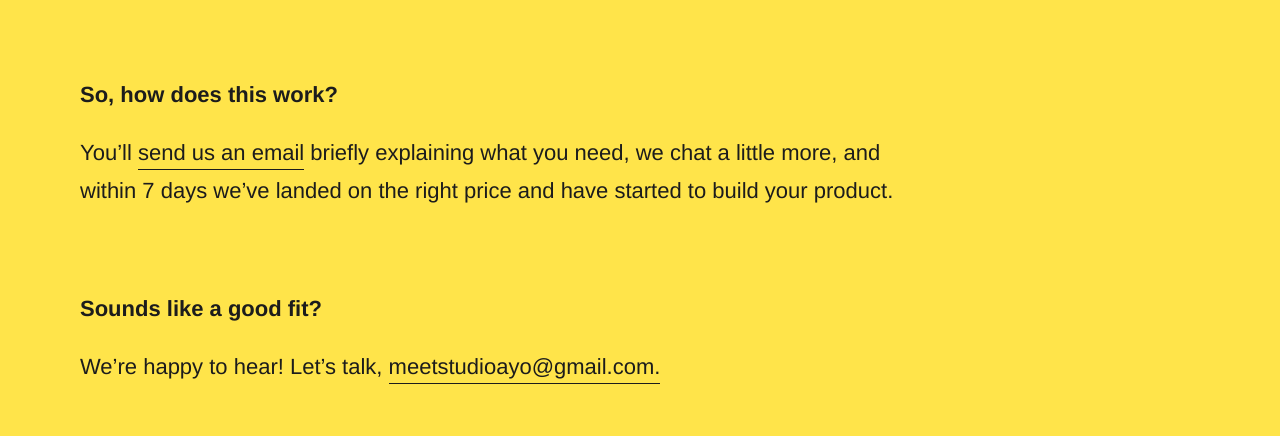
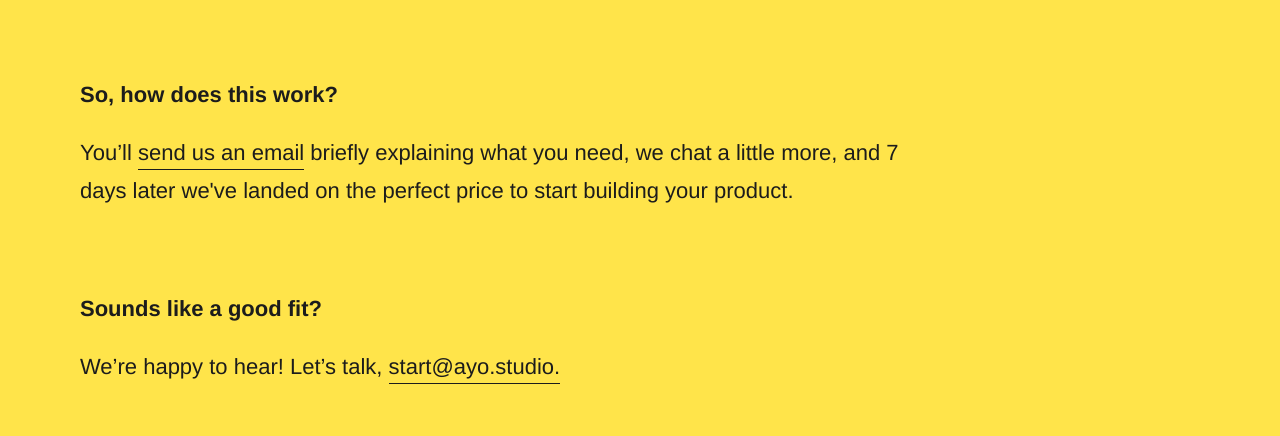
Before and after one commit to ayostudio/studio, a Next.js app: page / in a window 1280 px wide. Shown: the part 1960-2396 px from the top of the page. Built offline with nearby package versions, Linux system fonts and the light colour scheme; a web font is replaced by a local one.

Commit message:
Update copy and links

```diff
--- a/pages/index.js
+++ b/pages/index.js
@@ -72,8 +72,8 @@ const Index = () => (
         {' '}
         <a href="mailto:meetstudioayo@gmail.com">send us an email</a>
         {' briefly explaining what you '}
-        need, we chat a little more, and within 7 days we’ve landed on the right price and have
-        started to build your product.
+        need, we chat a little more, and 7 days later we've landed on the perfect price to
+        start building your product.
       </P>
 
       <H2 top={80} bottom={20}>
@@ -82,7 +82,7 @@ const Index = () => (
       <P large maxWidth="832px">
         We’re happy to hear! Let’s talk,
         {' '}
-        <a href="mailto:meetstudioayo@gmail.com">meetstudioayo@gmail.com.</a>
+        <a href="mailto:start@ayo.studio">start@ayo.studio.</a>
       </P>
       <Stats
         hasBorder={false}
```
